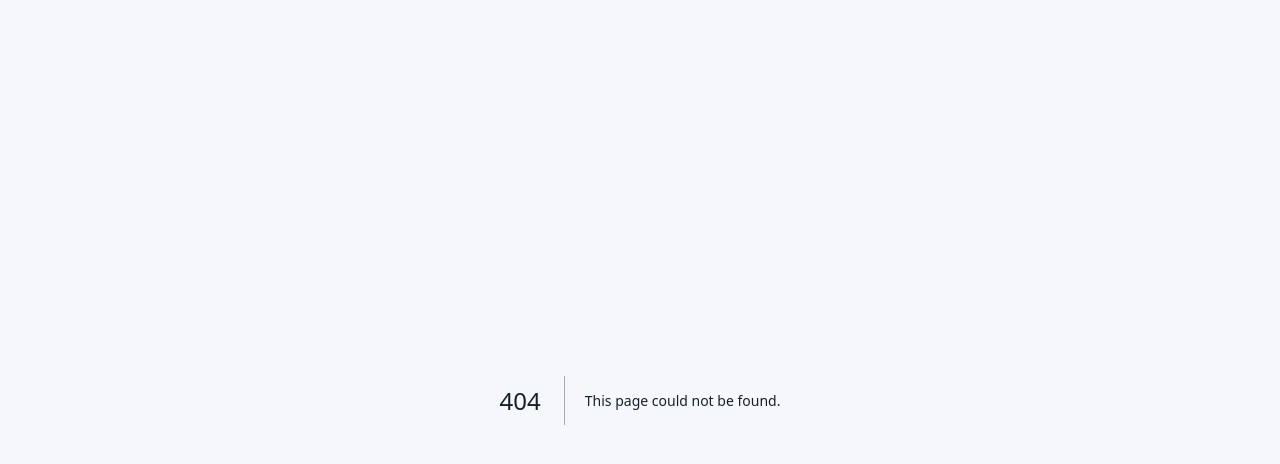
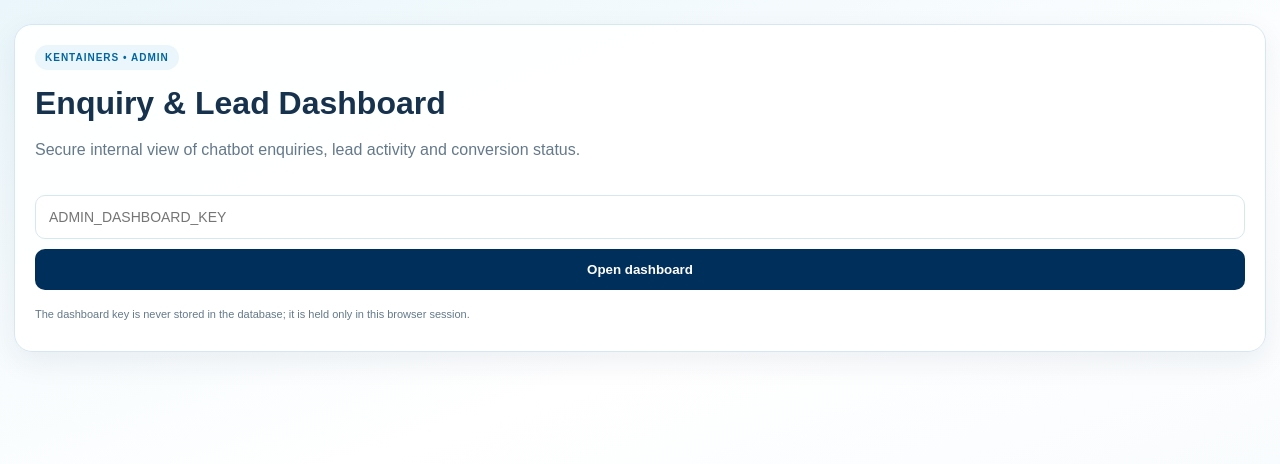
Before and after one commit to mangofredrick/Kentainers-Product-AI, a Next.js app: page /admin in a window 1280 px wide. Before the commit this address had no page. Shown: the top 464 px of the page. Built offline with nearby package versions, Linux system fonts and the light colour scheme.

Commit message:
Add secure Kentainers admin enquiry and lead dashboard

```diff
--- /dev/null
+++ b/app/admin/page.tsx
@@ -0,0 +1,34 @@
+"use client";
+import { useEffect, useState } from "react";
+
+type Lead={id:string;customer_name?:string;customer_email?:string;customer_phone?:string;question:string;action?:string;status:string;created_at:string};
+type Data={totals:{total:number;last_24h:number;last_7d:number;identified:number};actions:{action:string;count:number}[];statuses:{status:string;count:number}[];recent:Lead[];daily:{day:string;count:number}[]};
+
+const navy="#002F5B", blue="#0066A1", sky="#00A3E0", ink="#17324D", muted="#64798A", line="#D7E7F0", light="#EAF6FB";
+
+export default function AdminPage(){
+ const[key,setKey]=useState(""); const[savedKey,setSavedKey]=useState(""); const[data,setData]=useState<Data|null>(null); const[loading,setLoading]=useState(false); const[error,setError]=useState("");
+ async function load(k=savedKey){if(!k)return;setLoading(true);setError("");try{const r=await fetch("/api/admin/analytics",{headers:{"x-admin-key":k},cache:"no-store"});const j=await r.json();if(!r.ok)throw new Error(j.error||"Unauthorized");setData(j);setSavedKey(k);}catch(e){setError(e instanceof Error?e.message:"Unable to load dashboard");setData(null)}finally{setLoading(false)}}
+ useEffect(()=>{const k=sessionStorage.getItem("kpia-admin-key")||"";if(k){setSavedKey(k);load(k)}},[]);
+ function login(){sessionStorage.setItem("kpia-admin-key",key);load(key)}
+ function logout(){sessionStorage.removeItem("kpia-admin-key");setSavedKey("");setData(null)}
+ async function updateStatus(id:string,status:string){await fetch("/api/admin/analytics",{method:"PATCH",headers:{"Content-Type":"application/json","x-admin-key":savedKey},body:JSON.stringify({id,status})});load()}
+ if(!data)return <main style={shell}><div style={card}><div style={badge}>KENTAINERS • ADMIN</div><h1 style={{margin:"15px 0 8px",color:ink}}>Enquiry & Lead Dashboard</h1><p style={{color:muted,lineHeight:1.55}}>Secure internal view of chatbot enquiries, lead activity and conversion status.</p><input value={key} onChange={e=>setKey(e.target.value)} onKeyDown={e=>e.key==="Enter"&&login()} type="password" placeholder="ADMIN_DASHBOARD_KEY" style={input}/><button onClick={login} disabled={!key||loading} style={button}>{loading?"Checking…":"Open dashboard"}</button>{error&&<p style={{color:"#A33",fontSize:13}}>{error}</p>}<p style={{fontSize:11,color:muted,marginTop:18}}>The dashboard key is never stored in the database; it is held only in this browser session.</p></div></main>;
+ return <main style={shell}><div style={{maxWidth:1240,margin:"0 auto"}}><header style={{...card,background:`linear-gradient(135deg,${navy},${blue},${sky})`,color:"white",border:0}}><div style={{display:"flex",justifyContent:"space-between",gap:15,alignItems:"center",flexWrap:"wrap"}}><div><div style={{fontSize:11,fontWeight:900,letterSpacing:1}}>KENTAINERS PRODUCT CHATBOT</div><h1 style={{margin:"8px 0 4px"}}>Enquiry & Lead Dashboard</h1><div style={{opacity:.86,fontSize:13}}>Customer enquiries • lead activity • chatbot analytics</div></div><button onClick={logout} style={{...smallButton,background:"rgba(255,255,255,.14)",color:"white",border:"1px solid rgba(255,255,255,.25)"}}>Sign out</button></div></header>
+ <section style={statsGrid}>{[["Total enquiries",data.totals.total],["Last 24 hours",data.totals.last_24h],["Last 7 days",data.totals.last_7d],["Identified leads",data.totals.identified]].map(([t,v])=><div style={card} key={String(t)}><div style={{fontSize:12,color:muted}}>{t}</div><div style={{fontSize:32,fontWeight:900,color:blue,marginTop:8}}>{v}</div></div>)}</section>
+ <section style={{display:"grid",gridTemplateColumns:"repeat(auto-fit,minmax(280px,1fr))",gap:14,marginBottom:14}}><div style={card}><h2 style={h2}>Lead status</h2>{data.statuses.map(x=><div style={barRow} key={x.status}><span>{x.status}</span><b>{x.count}</b></div>)}</div><div style={card}><h2 style={h2}>Chatbot actions</h2>{data.actions.map(x=><div style={barRow} key={x.action}><span>{x.action}</span><b>{x.count}</b></div>)}</div><div style={card}><h2 style={h2}>Last 14 days</h2>{data.daily.length?<div style={{display:"flex",alignItems:"end",gap:5,height:130}}>{data.daily.map(x=><div title={`${x.day}: ${x.count}`} key={x.day} style={{flex:1,height:`${Math.max(12,Math.min(100,x.count*14))}%`,background:`linear-gradient(${blue},${sky})`,borderRadius:"5px 5px 2px 2px"}}/> )}</div>:<p style={{color:muted}}>No activity yet.</p>}</div></section>
+ <section style={card}><div style={{display:"flex",justifyContent:"space-between",alignItems:"center",gap:10,marginBottom:12}}><h2 style={h2}>Recent customer enquiries</h2><button onClick={()=>load()} style={smallButton}>Refresh</button></div><div style={{overflowX:"auto"}}><table style={{width:"100%",borderCollapse:"collapse",fontSize:13}}><thead><tr>{["Date","Customer","Contact","Question","Action","Status"].map(h=><th key={h} style={th}>{h}</th>)}</tr></thead><tbody>{data.recent.map(l=><tr key={l.id}><td style={td}>{new Date(l.created_at).toLocaleString("en-KE")}</td><td style={td}><b>{l.customer_name||"Not provided"}</b><div style={{fontSize:10,color:muted}}>{l.id}</div></td><td style={td}>{l.customer_email||"—"}<br/>{l.customer_phone||"—"}</td><td style={{...td,maxWidth:360}}>{l.question}</td><td style={td}>{l.action||"—"}</td><td style={td}><select value={l.status} onChange={e=>updateStatus(l.id,e.target.value)} style={select}>{["open","contacted","qualified","converted","closed"].map(s=><option key={s}>{s}</option>)}</select></td></tr>)}</tbody></table>{!data.recent.length&&<p style={{color:muted}}>No enquiries have been captured yet.</p>}</div></section>
+ </div></main>
+}
+const shell={minHeight:"100vh",background:`linear-gradient(160deg,${light},#fff 45%,#F2F8FC)`,padding:"24px 14px",fontFamily:"Arial,Helvetica,sans-serif"};
+const card={background:"rgba(255,255,255,.96)",border:`1px solid ${line}`,borderRadius:18,padding:20,boxShadow:"0 10px 30px rgba(0,47,91,.07)"};
+const badge={display:"inline-block",fontSize:10,fontWeight:900,letterSpacing:1,color:blue,background:light,padding:"7px 10px",borderRadius:999};
+const input={width:"100%",boxSizing:"border-box" as const,padding:13,border:`1px solid ${line}`,borderRadius:10,margin:"16px 0 10px",outline:"none",fontSize:14};
+const button={width:"100%",padding:13,border:0,borderRadius:10,background:navy,color:"white",fontWeight:900,cursor:"pointer"};
+const smallButton={padding:"9px 13px",border:`1px solid ${line}`,borderRadius:9,background:"white",fontWeight:800,color:navy,cursor:"pointer"};
+const statsGrid={display:"grid",gridTemplateColumns:"repeat(auto-fit,minmax(190px,1fr))",gap:14,margin:"14px 0"};
+const h2={fontSize:16,color:ink,margin:"0 0 14px"};
+const barRow={display:"flex",justifyContent:"space-between",padding:"10px 0",borderBottom:`1px solid ${line}`,fontSize:13,color:ink};
+const th={textAlign:"left" as const,padding:"10px 8px",borderBottom:`2px solid ${line}`,color:muted,fontSize:11};
+const td={padding:"12px 8px",borderBottom:`1px solid ${line}`,verticalAlign:"top" as const,color:ink};
+const select={padding:"7px",border:`1px solid ${line}`,borderRadius:8,color:ink,background:"white"};
```
